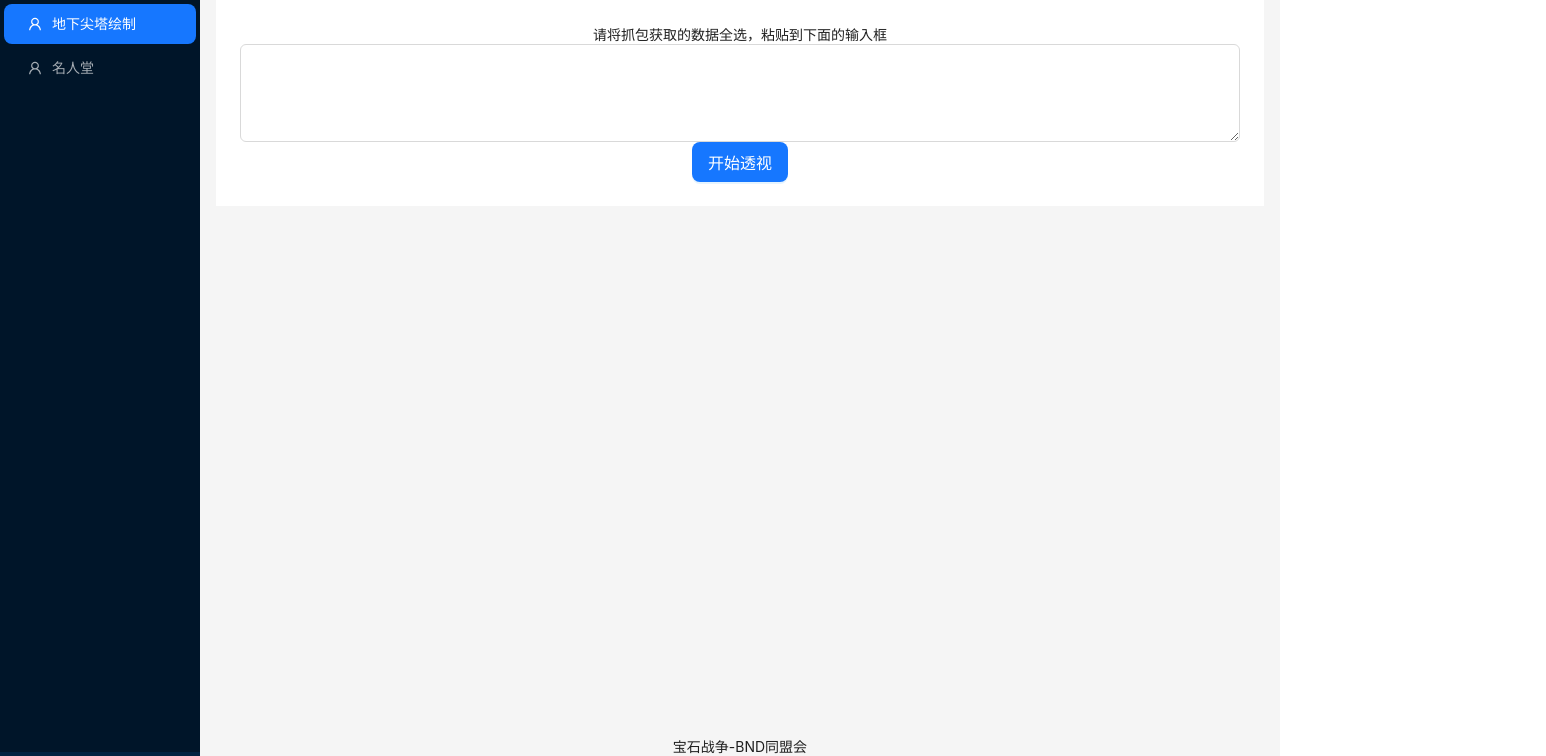
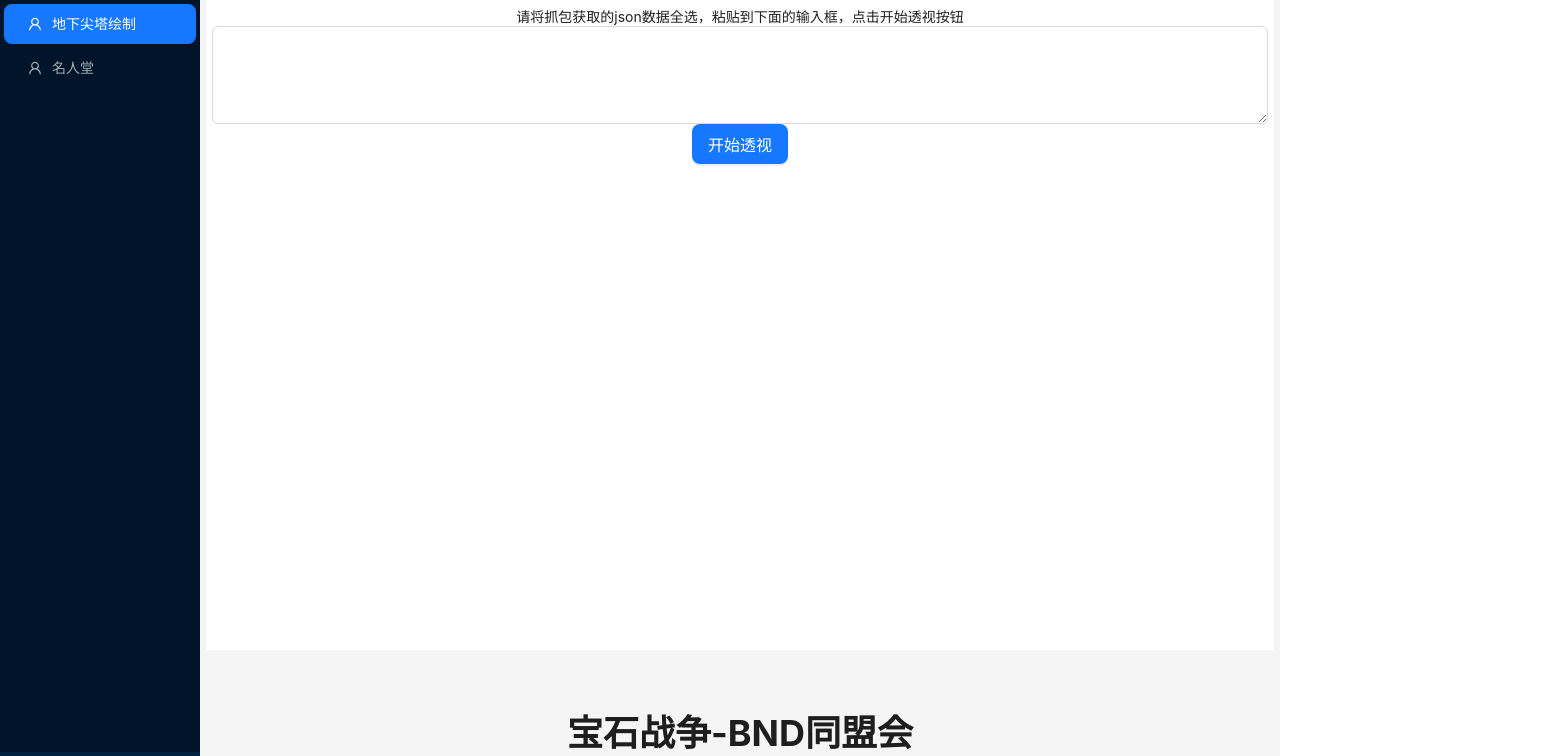
Before and after one commit to HeathWang/draw-underworld-map, a React (Create React App) app in the folder draw-map/: page /undermap in a window 1280 px wide. Shown: the top 756 px of the page, 1546 px wide, since content can reach past the window. Built offline with nearby package versions, Linux system fonts and the light colour scheme.

Commit message:
初版显示地图

```diff
--- a/draw-map/src/App.css
+++ b/draw-map/src/App.css
@@ -1,12 +1,6 @@
 .App {
   text-align: center;
 }
-
-.App-logo {
-  height: 40vmin;
-  pointer-events: none;
-}
-
 @media (prefers-reduced-motion: no-preference) {
   .App-logo {
     animation: App-logo-spin infinite 20s linear;
@@ -24,15 +18,7 @@
   color: white;
 }
 
-.App-link {
-  color: #61dafb;
+.global-footer {
+  font-size: 36px;
+  font-weight: bold;
 }
-
-@keyframes App-logo-spin {
-  from {
-    transform: rotate(0deg);
-  }
-  to {
-    transform: rotate(360deg);
-  }
-}
--- a/draw-map/src/App.tsx
+++ b/draw-map/src/App.tsx
@@ -4,6 +4,7 @@ import {Layout, Menu, theme} from 'antd';
 import {Link, useLocation, useNavigate} from 'react-router-dom';
 import AppRoutes from "./router/AppRoutes";
 import MenuItem from "antd/lib/menu/MenuItem";
+import './App.css';
 
 const {Header, Content, Footer, Sider} = Layout;
 
@@ -36,17 +37,17 @@ const App: React.FC = () => {
 
             <Layout >
 
-                <Content style={{ margin: '0 16px' }}>
-                    <div style={{padding: 24, textAlign: 'center', background: colorBgContainer}}>
+                <Content style={{ margin: '0 6px' }}>
+                    <div style={{padding: 6, textAlign: 'center', background: colorBgContainer}}>
                         <AppRoutes></AppRoutes>
                     </div>
                 </Content>
                 <Footer style={{textAlign: 'center'}}>
-                    <div>
+                    <div className="global-footer">
                         宝石战争-BND同盟会
                     </div>
                     <div>
-                        群号:468647928
+                        群号:468647928 coding by HeathWang NL
                     </div>
                 </Footer>
             </Layout>
--- a/draw-map/src/logic/mapDataHandle.ts
+++ b/draw-map/src/logic/mapDataHandle.ts
@@ -27,7 +27,7 @@ export const genShownMapTiles = (originData: GemUnderWorldModel): ShowMapTile[]
             }
 
             // find gate
-            const gate = gates.find(gate => gate.node === index)
+            const gate = gates.find(gate => `${gate.node}` === tileStr)
             if (gate != null) {
                 shownMapTiles.push({
                     type: 'gate',
@@ -39,12 +39,12 @@ export const genShownMapTiles = (originData: GemUnderWorldModel): ShowMapTile[]
             }
 
             // find boss
-            const bossRoom = boss.find(boss => boss.node === index);
+            const bossRoom = boss.find(boss => `${boss.node}` === tileStr);
             if (bossRoom != null) {
                 shownMapTiles.push({
                     type: 'boss',
                     title: getBossMapName(bossRoom),
-                    background: '#7fd6e4',
+                    background: getBossMapBackground(bossRoom),
                     indexValue: tileStr,
                 });
                 return;
@@ -91,3 +91,17 @@ const bossMapping: Record<string, string> = {
 const getBossMapName = (boss: BossRoom): string => {
     return bossMapping[`${boss.category}`];
 }
+
+const bossMappingColor: Record<string, string> = {
+    '16165': '#cf8a5a',
+    '16161': '#b5d594',
+    '16160': '#3fb8e9',
+    '16164': '#8b59af',
+    '16163': '#ebec55',
+    '16162': '#f43d3c',
+    '16166': '#1497d1',
+}
+
+const getBossMapBackground = (boss: BossRoom): string => {
+    return bossMappingColor[`${boss.category}`];
+}
--- a/draw-map/src/model/showMapTile.ts
+++ b/draw-map/src/model/showMapTile.ts
@@ -1,6 +1,6 @@
 export {}
 
-export  interface ShowMapTile {
+export interface ShowMapTile {
     type: 'path' | 'gate' | 'boss' | 'treasure' | 'start' | 'empty',
     title: string,
     background: string,
--- a/draw-map/src/pages/map/index.tsx
+++ b/draw-map/src/pages/map/index.tsx
@@ -1,19 +1,20 @@
 import React from "react";
-import { Input, Button, notification } from "antd";
-import {Gate, GemUnderWorldModel, BossRoom, TreasureRoom, MapBlock} from "../../model/gemUnderWorldModel";
+import {Button, Input, notification} from "antd";
+import {BossRoom, Gate, GemUnderWorldModel, MapBlock, TreasureRoom} from "../../model/gemUnderWorldModel";
 import {genShownMapTiles} from "../../logic/mapDataHandle";
+import {ShowMapTile} from "../../model/showMapTile";
+import Tile from "./tile";
+import "./styles.css";
 
-const { TextArea } = Input;
+const {TextArea} = Input;
 
 const MapPage: React.FC = () => {
 
     const inputRef = React.useRef<string | null>(null);
     const [api, contextHolder] = notification.useNotification();
+    const [showMapTiles, setShowMapTiles] = React.useState<ShowMapTile[]>([]);
 
     const handleInputData = () => {
-        // console.log("handleInputData");
-        // console.log(e.target.value);
-        // convert input string to json object
 
         try {
             if (inputRef.current != null) {
@@ -643,7 +644,7 @@ const MapPage: React.FC = () => {
                     const roomValue = bossRoomInfo[bossRoomKeys[i]];
                     bossRoomObj.push({
                         category: roomValue,
-                        node:  parseInt(bossRoomKeys[i])
+                        node: parseInt(bossRoomKeys[i])
 
                     });
                 }
@@ -655,7 +656,7 @@ const MapPage: React.FC = () => {
                     const roomValue = treasureRooms[treasureRoomKeys[i]];
                     treasureRoomObj.push({
                         category: roomValue,
-                        node:  parseInt(treasureRoomKeys[i])
+                        node: parseInt(treasureRoomKeys[i])
 
                     });
                 }
@@ -669,14 +670,14 @@ const MapPage: React.FC = () => {
                     treasure: treasureRoomObj,
                     firstNode: firstNode,
                 };
-                console.log(`underWorldModel: ${JSON.stringify(underWorldModel, null, 2)}`);
+                // console.log(`underWorldModel: ${JSON.stringify(underWorldModel, null, 2)}`);
 
                 const showMapTiles = genShownMapTiles(underWorldModel);
                 console.log(`${JSON.stringify(showMapTiles, null, 2)}`);
+                setShowMapTiles(showMapTiles);
             } else {
                 console.log("input is null");
             }
-
 
 
         } catch (e) {
@@ -685,9 +686,41 @@ const MapPage: React.FC = () => {
 
     }
 
+    const renderRow = (rowData: ShowMapTile[]) => {
+        return (
+        <div className="map-container__map-row" >
+            {
+                rowData.map((tile, index) => {
+                    return <Tile showMapTile={tile} />
+                })
+            }
+        </div>
+        );
+    }
+
+    const renderMap = () => {
+
+        // 定义一个空数组，用于存储拆分后的子数组
+        const result: ShowMapTile[][] = [];
+
+        // 使用循环将数据拆分成包含 20 个元素的子数组
+        for (let i = 0; i < showMapTiles.length; i += 20) {
+            const chunk = showMapTiles.slice(i, i + 20);
+            result.push(chunk);
+        }
+
+
+        return (
+            result.map((row, rowIndex) => (
+                // 对 result 数组进行映射，row 代表每一行的数据
+                renderRow(row)
+            ))
+        );
+    }
+
     return (
         <div>
-            <div>请将抓包获取的数据全选，粘贴到下面的输入框</div>
+            <div>请将抓包获取的json数据全选，粘贴到下面的输入框，点击开始透视按钮</div>
             <TextArea
                 rows={4}
                 onChange={e => {
@@ -697,10 +730,16 @@ const MapPage: React.FC = () => {
 
 
             <Button type={"primary"} size={"large"}
-                onClick={handleInputData}
+                    onClick={handleInputData}
             >
                 开始透视
             </Button>
+
+            <div className="map-container">
+                {showMapTiles != null && showMapTiles.length > 0 && renderMap()
+
+                }
+            </div>
         </div>
     );
 };
--- a/draw-map/src/pages/map/styles.css
+++ b/draw-map/src/pages/map/styles.css
@@ -0,0 +1,14 @@
+
+.map-container {
+    min-height: 480px;
+    min-width: 1334px;
+    display: flex;
+    flex-direction: column;
+    align-items: flex-start;
+
+}
+
+.map-container__map-row {
+    display: flex;
+    flex-direction: row;
+}
--- /dev/null
+++ b/draw-map/src/pages/map/tile/index.tsx
@@ -0,0 +1,24 @@
+import React from 'react';
+import {ShowMapTile} from '../../../model/showMapTile';
+import './styles.css';
+
+type TileProps = {
+    showMapTile: ShowMapTile;
+};
+
+const Tile: React.FC<TileProps> = (props) => {
+
+    const style = {
+        backgroundColor: props.showMapTile.background,
+    }
+
+    return (
+        <div className="content"  style={style}>
+            <div className="content__text">
+                {props.showMapTile.title}
+            </div>
+        </div>
+    );
+}
+
+export default Tile;
--- /dev/null
+++ b/draw-map/src/pages/map/tile/styles.css
@@ -0,0 +1,13 @@
+
+.content {
+    width: 66px;
+    height: 24px;
+    border: #dbe3eb42 1px solid;
+}
+
+.content__text {
+    height: 100%;
+    display: flex;
+    justify-content: center; /* 水平居中 */
+    align-items: center; /* 垂直居中 */
+}
--- a/draw-map/src/pages/person/index.tsx
+++ b/draw-map/src/pages/person/index.tsx
@@ -2,7 +2,7 @@ import React from "react";
 
 const PersonPage: React.FC = () => {
     return (
-        <div>Person Page</div>
+        <div>施工中</div>
     );
 };
 
```
